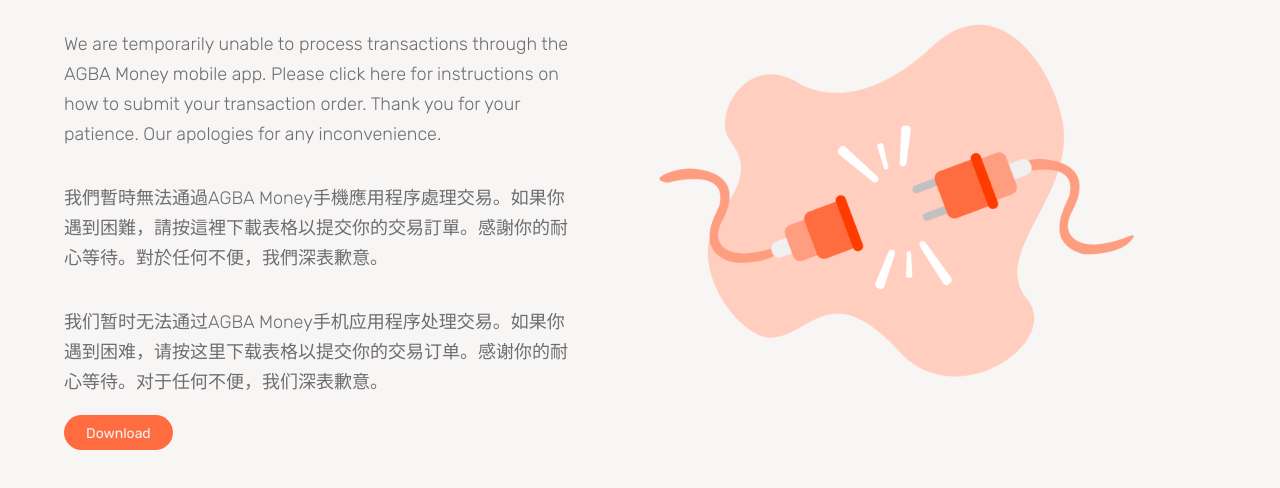
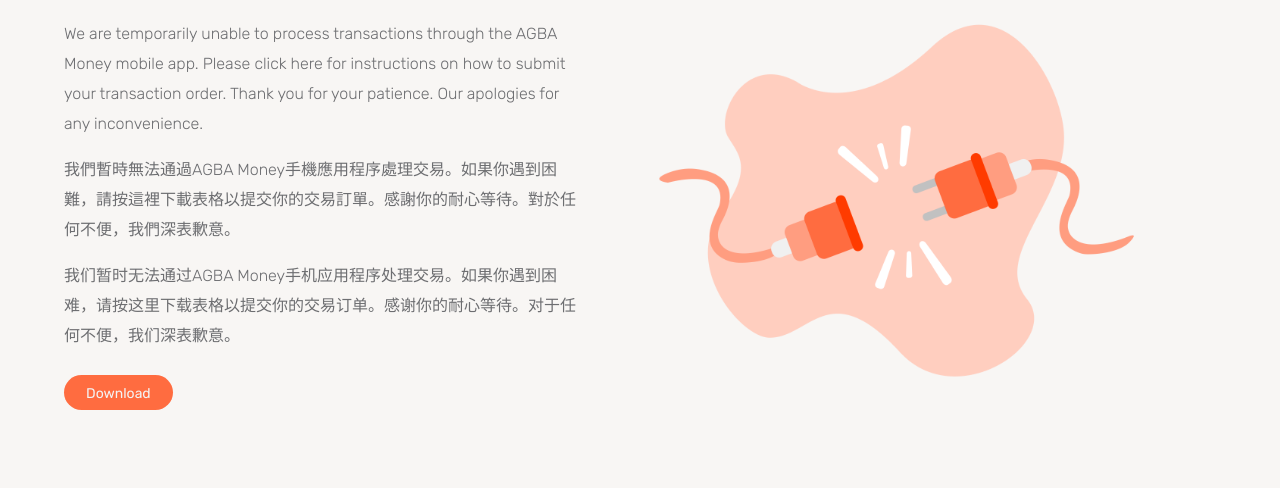
Before and after one commit to IThund/oops, a plain HTML site: page index.html in a window 1280 px wide. Shown: the part 200-688 px from the top of the page. Drawn offline with Linux system fonts and the light colour scheme.

Commit message:
update font size

```diff
--- a/index.html
+++ b/index.html
@@ -17,6 +17,10 @@
         *, *:before, *:after {
             box-sizing: inherit;
         }
+        p{
+            margin: 0;
+            padding-bottom: 16px;
+        }
         body{
             background-color: #F8F6F4;
             -webkit-font-smoothing: antialiased;
@@ -27,17 +31,19 @@
             text-decoration: none;
         }
         p{
-            padding: 8px 0;
-            font-size: 14px;
+            font-size: 15px;
             font-weight: 300;
-            line-height: 28px;
+            line-height: 24px;
             letter-spacing: 0px;
+        }
+        .detail {
+            padding: 16px 0;
         }
         #logo {
             margin: 0 auto;
-            width: 200px;
+            width: 150px;
             object-fit: cover;
-             height: auto;
+            height: auto;
             margin: 0 auto;
         }
         .content{
@@ -85,10 +91,11 @@
                 line-height: 1.25rem;
             }
             p {
-                font-size: 18px;
+                font-size: 16px;
                 line-height: 30px;
             }
             #logo {
+                width: 200px;
                 margin: inherit;
                 margin-left: -20px;
             }
@@ -118,9 +125,11 @@
             <div id="logo">
                 <img src="Money-Logo.png" alt="AGBA Money">
             </div>
-            <p>We are temporarily unable to process transactions through the AGBA Money mobile app. Please click here for instructions on how to submit your transaction order. Thank you for your patience. Our apologies for any inconvenience.</p>
-            <p>我們暫時無法通過AGBA Money手機應用程序處理交易。如果你遇到困難，請按這裡下載表格以提交你的交易訂單。感謝你的耐心等待。對於任何不便，我們深表歉意。</p>
-            <p>我们暂时无法通过AGBA Money手机应用程序处理交易。如果你遇到困难，请按这里下载表格以提交你的交易订单。感谢你的耐心等待。对于任何不便，我们深表歉意。</p>
+            <div class="detail">
+                <p>We are temporarily unable to process transactions through the AGBA Money mobile app. Please click here for instructions on how to submit your transaction order. Thank you for your patience. Our apologies for any inconvenience.</p>
+                <p>我們暫時無法通過AGBA Money手機應用程序處理交易。如果你遇到困難，請按這裡下載表格以提交你的交易訂單。感謝你的耐心等待。對於任何不便，我們深表歉意。</p>
+                <p>我们暂时无法通过AGBA Money手机应用程序处理交易。如果你遇到困难，请按这里下载表格以提交你的交易订单。感谢你的耐心等待。对于任何不便，我们深表歉意。</p>
+            </div>
             <a href="#" class="button"><button>Download</button></a>
         </div>
         <div class="img">
```
